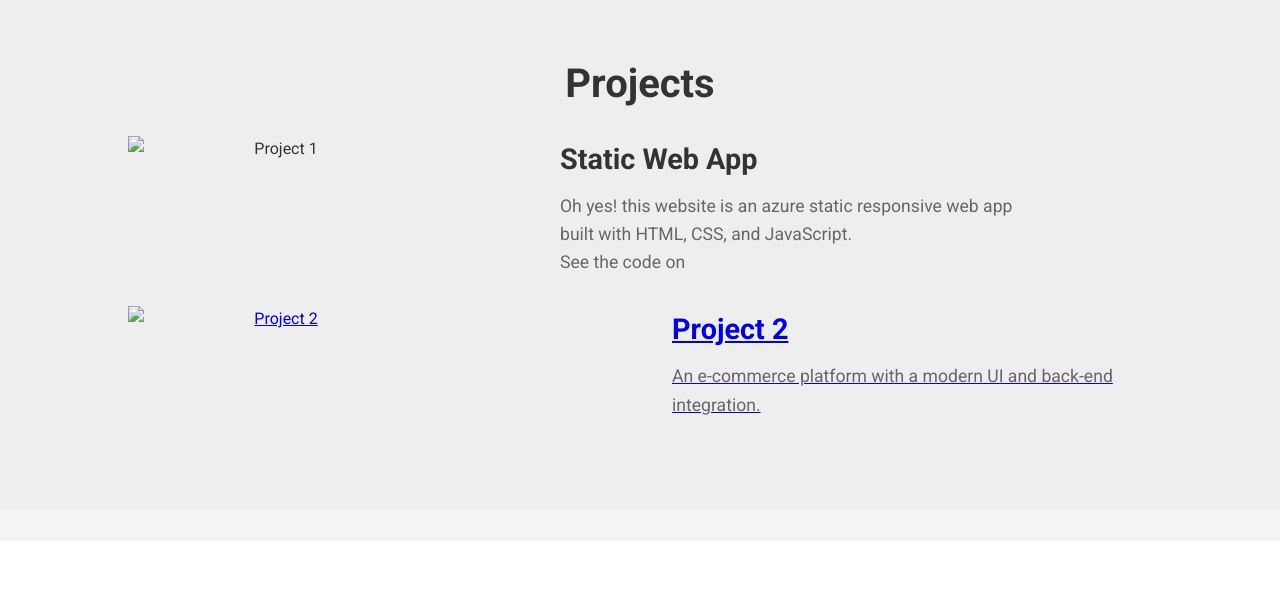
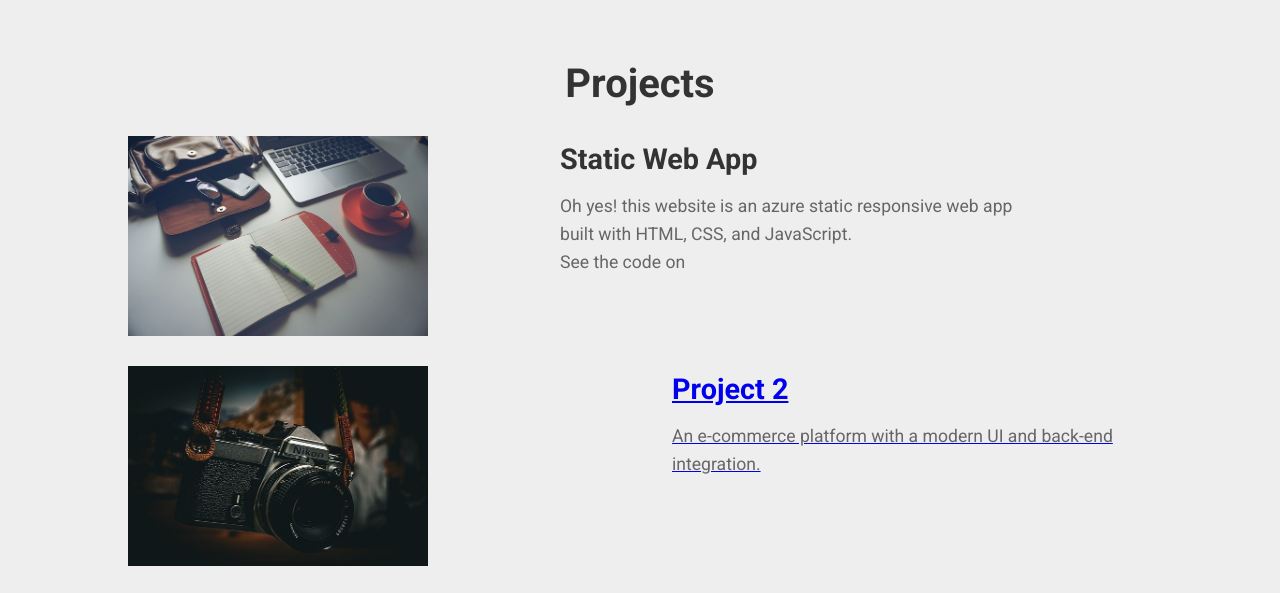
Before and after one commit to xavierihee/portfolio-landing, a website: page src/index.html in a window 1280 px wide. Shown: the part 1300-1893 px from the top of the page. Drawn offline with Linux system fonts and the light colour scheme; the site is published under a folder, as on GitHub Pages, so addresses that start at the root find nothing.

Commit message:
updated image path

```diff
--- a/src/index.html
+++ b/src/index.html
@@ -71,7 +71,7 @@
     <div class="container">
       <h2>Projects</h2>
       <div class="project">
-        <img src="/src/laptop.jpg" alt="Project 1">
+        <img src="laptop.jpg" alt="Project 1">
         <div class="project-info">
           <h3>Static Web App</h3>
           <p>Oh yes! this website is an azure static responsive web app built with HTML, CSS, and JavaScript.<br/>See the code on <a href="https://github.com/xavierihee/portfolio-landing/"> </p>
@@ -79,7 +79,7 @@
       </div>
       <div class="project">
 
-        <img src="/src/camera.jpg" alt="Project 2">
+        <img src="camera.jpg" alt="Project 2">
         <div class="project-info">
           <h3>Project 2</h3>
           <p>An e-commerce platform with a modern UI and back-end integration.</p>
```
